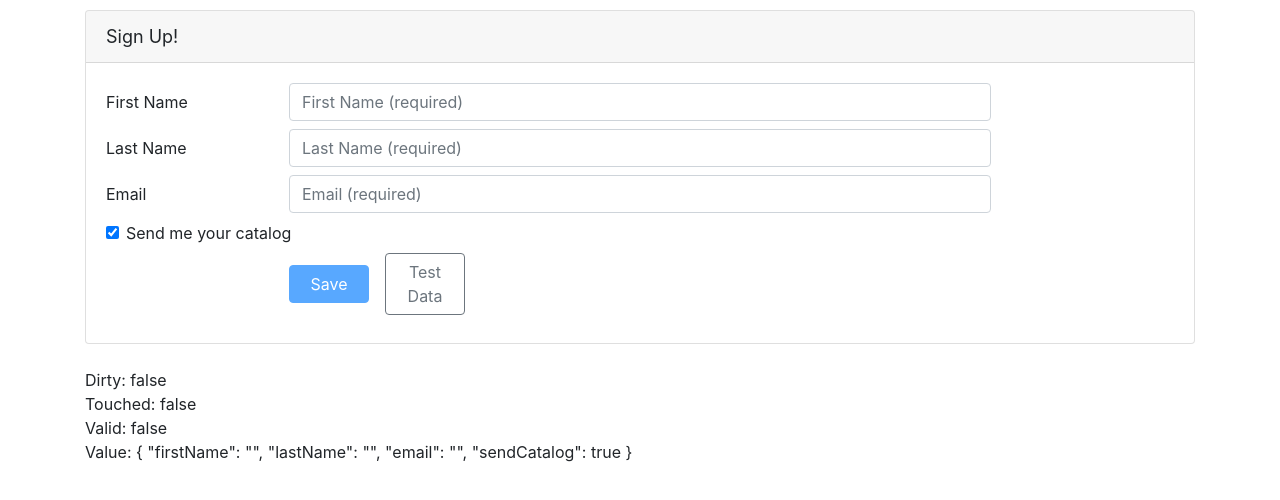
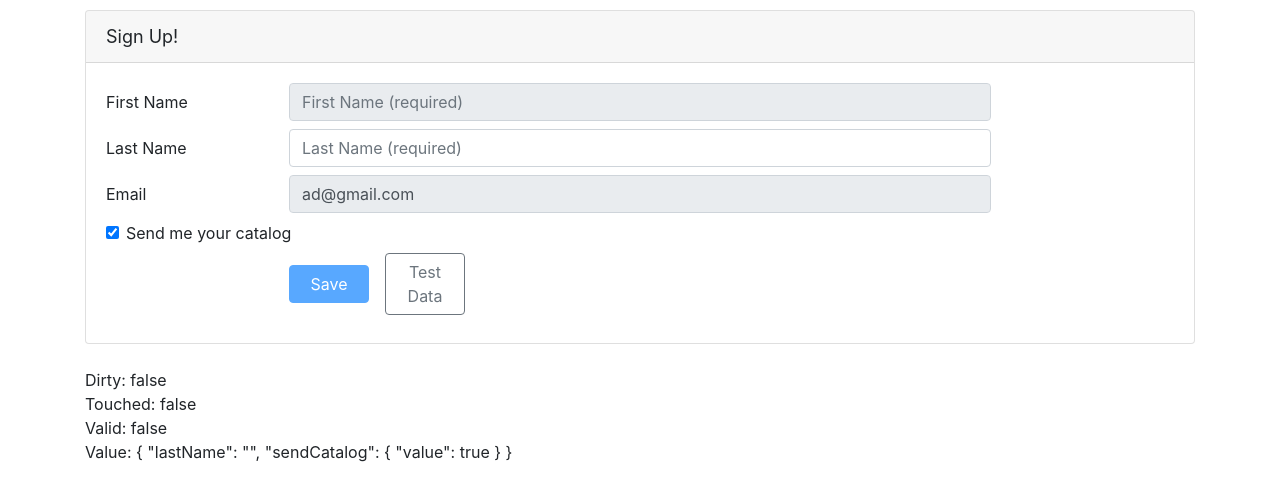
Before and after one commit to yadavsudhir405/angular-form, an Angular app in the folder Demo-Start/: page / in a window 1280 px wide. Shown: the top 500 px of the page. Built offline with nearby package versions, Linux system fonts and the light colour scheme.

Commit message:
Use FormGroup builder to build formGroup object using 2 style of formGroupbuilder

```diff
--- a/Demo-Start/src/app/customers/customer.component.ts
+++ b/Demo-Start/src/app/customers/customer.component.ts
@@ -16,10 +16,10 @@ export class CustomerComponent implements OnInit {
 
   ngOnInit() {
     this.customerFormGroup = this.formBuilder.group({
-      firstName: '',
-      lastName: '',
-      email: '',
-      sendCatalog: true,
+      firstName: {value: '', disabled: true},
+      lastName: {value: '', disabled: false},
+      email: {value: 'ad@gmail.com', disabled: true},
+      sendCatalog: {value: true},
     });
   }
 
```
